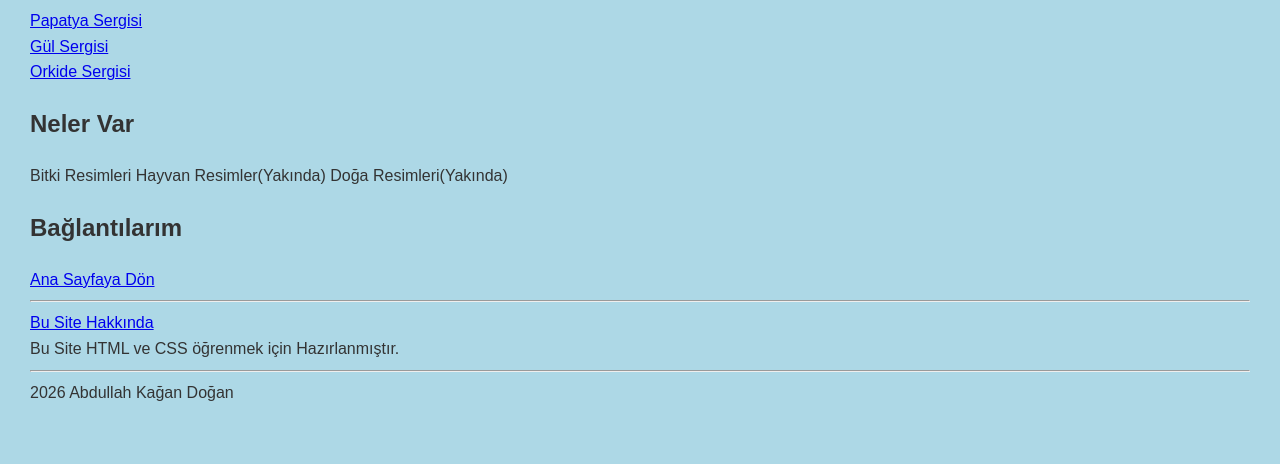
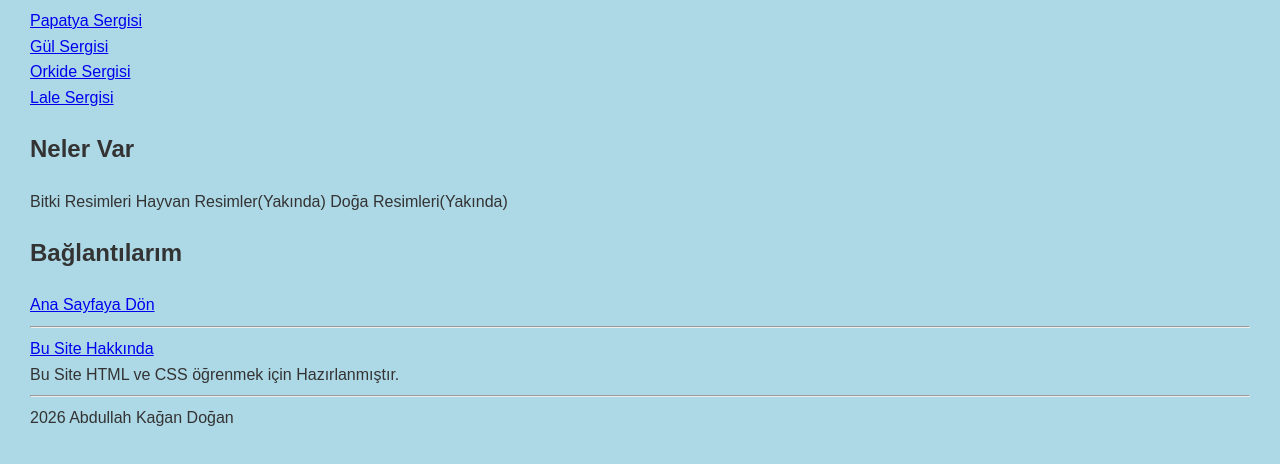
Before and after one commit to akdogann00/html-practice, a plain HTML site: page resimsergisi.html in a window 1280 px wide. Shown: the part 116-580 px from the top of the page. Drawn offline with Linux system fonts and the light colour scheme.

Commit message:
Add links to Lale Sergisi and Orkide Sergisi

```diff
--- a/resimsergisi.html
+++ b/resimsergisi.html
@@ -32,6 +32,10 @@
 
 <a href="orkidesergisi.html">Orkide Sergisi</a>
 
+<br>
+
+<a href="lalesergisi.html">Lale Sergisi</a>
+
 
 <h2>Neler Var</h2>
   <p>
```
